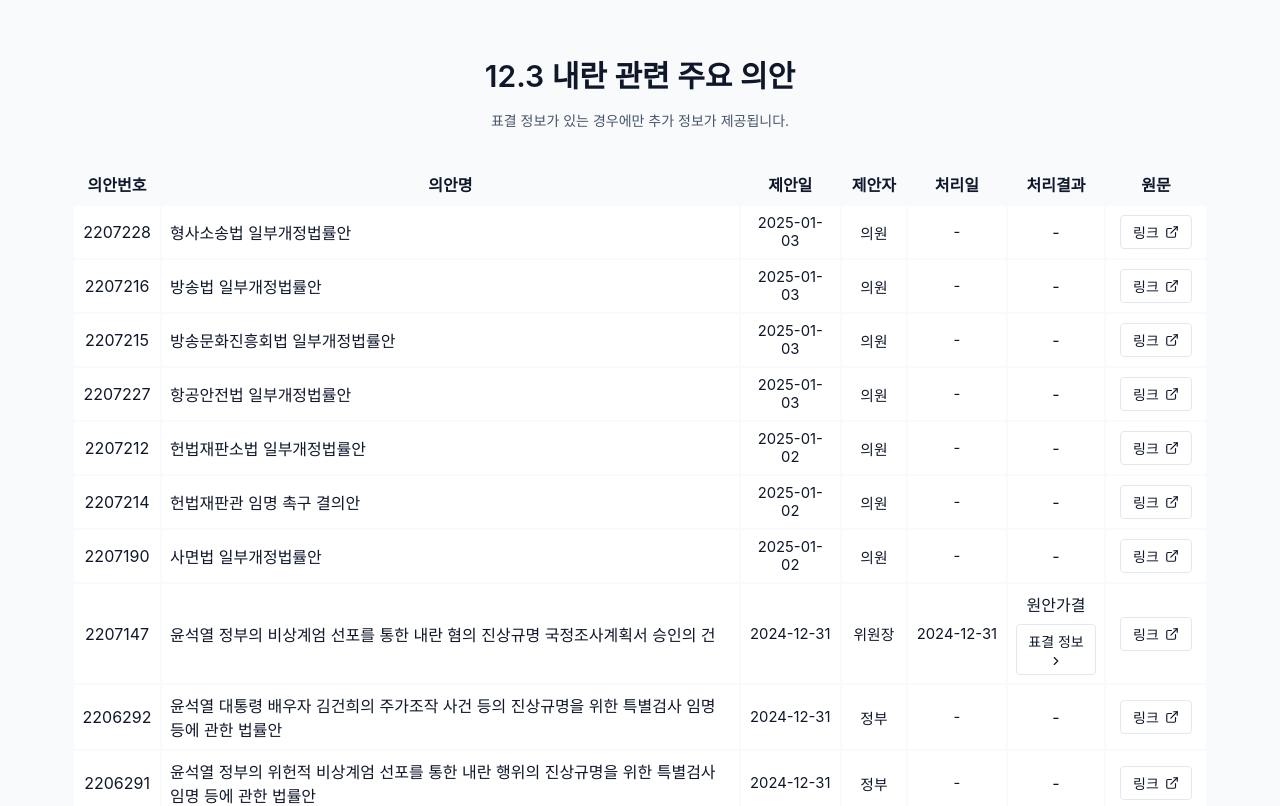
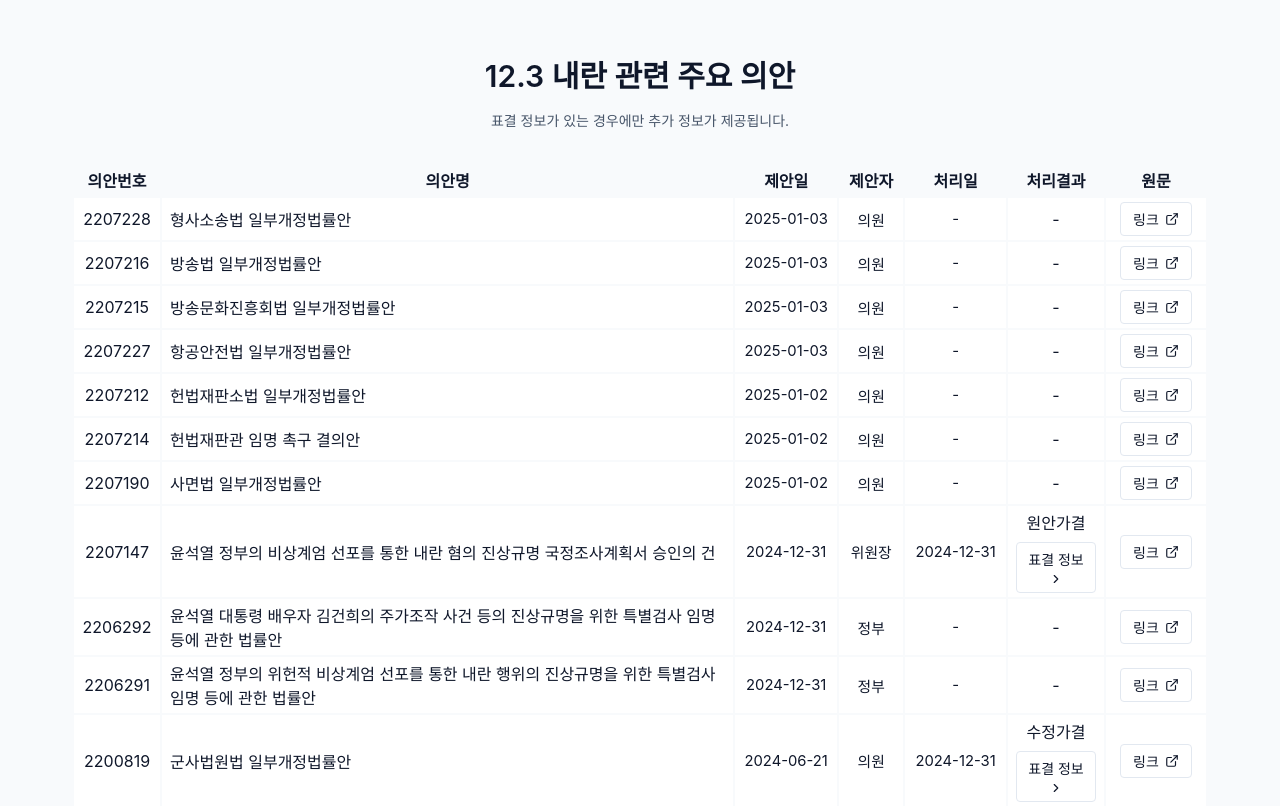
Before and after one commit to masizanet/after123, a Next.js app: page / in a window 1280 px wide. Shown: the top 806 px of the page. Built offline with nearby package versions, Linux system fonts and the light colour scheme; a web font is replaced by a local one.

Commit message:
update style

```diff
--- a/src/components/BillList.module.css
+++ b/src/components/BillList.module.css
@@ -8,7 +8,7 @@
   padding: 0;
 }
 .list th, .list td {
-  padding: .5rem;
+  padding: .25rem .5rem;
   text-align: center;
 }
 .outlink {
@@ -34,10 +34,6 @@
 
 .item:last-child {
   border-bottom: none;
-}
-
-.header {
-
 }
 
 .title {
@@ -103,7 +99,7 @@
 .date {
   font-size: 0.925rem;
   color: var(--foreground);
-  min-width: 6rem;
+  min-width: 6.3rem;
 }
 
 .result {
```
